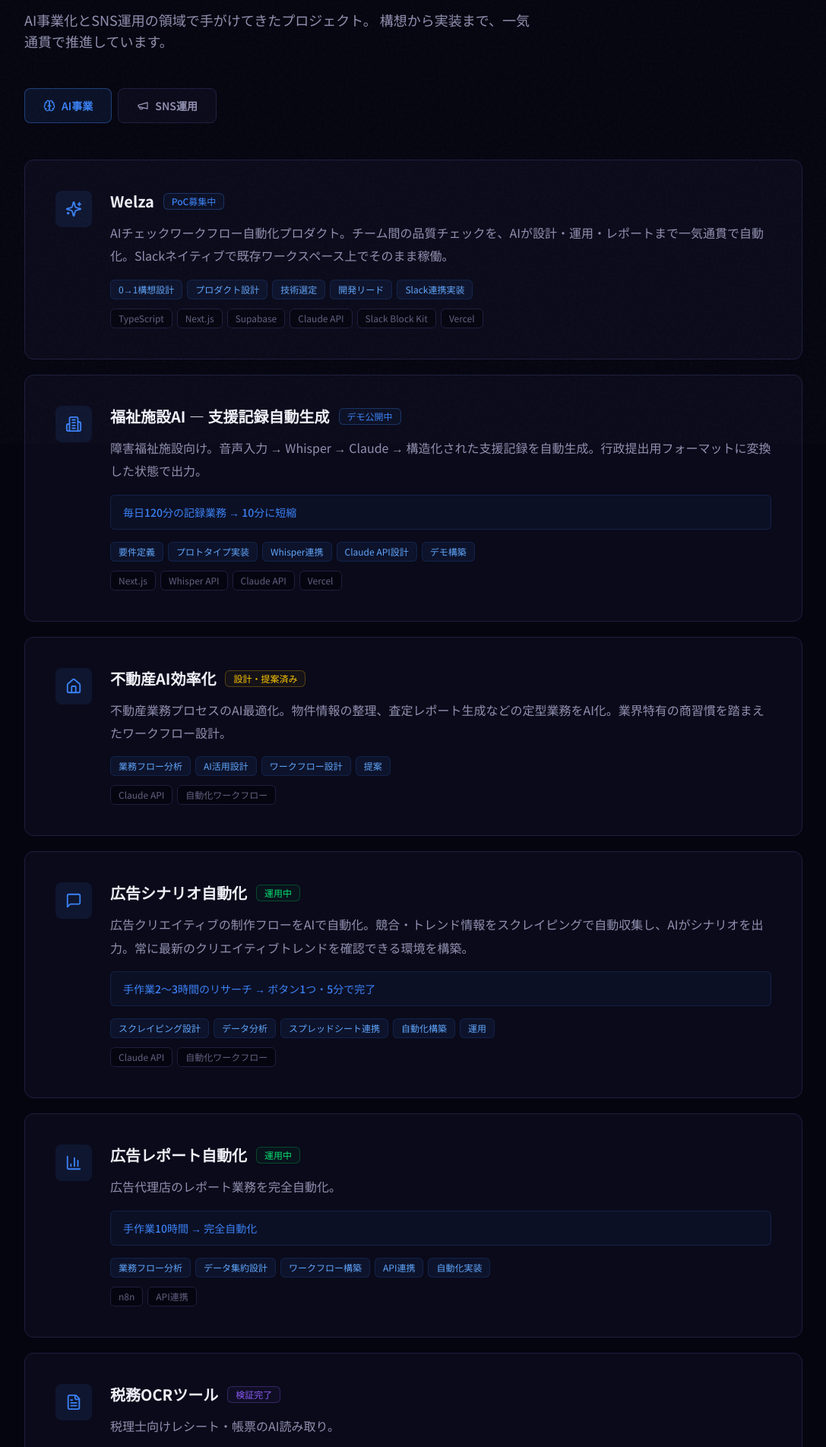
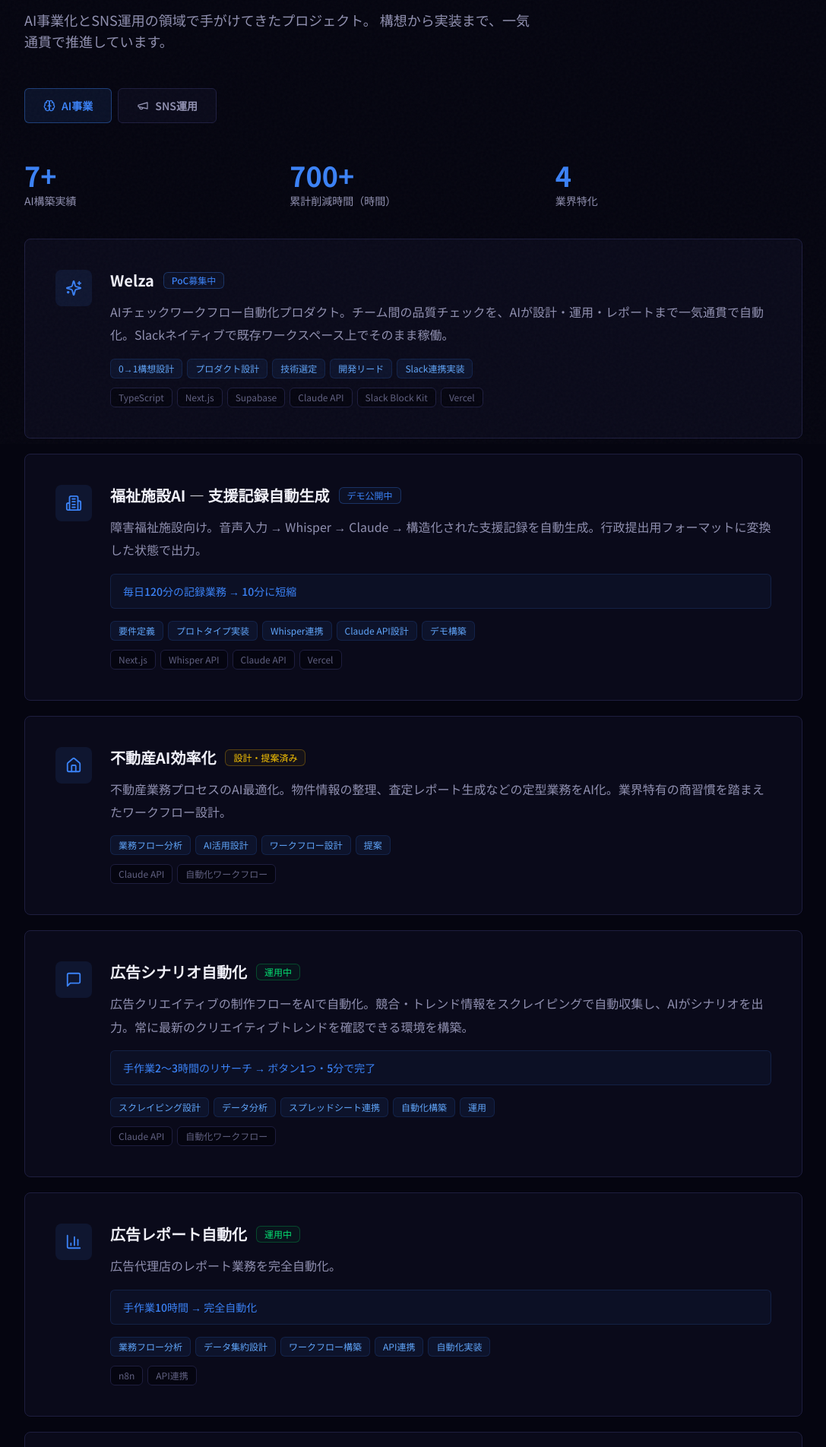
Before and after one commit to Keisuke12488/kuwajima-portfolio, a Next.js app: page /portfolio in a window 1280 px wide. Shown: the part 216-2120 px from the top of the page at 76% size, without its empty margins (96-1183 px from the left). Built offline with nearby package versions, Linux system fonts and the light colour scheme.

Commit message:
デザイン改善+stats更新

```diff
--- a/src/app/about/page.tsx
+++ b/src/app/about/page.tsx
@@ -129,7 +129,7 @@ export default function AboutPage() {
           <StaggerContainer className="grid sm:grid-cols-2 gap-5">
             {strengths.map((s) => (
               <StaggerItem key={s.title}>
-                <div className="rounded-xl border border-border bg-bg-secondary p-7 transition-all duration-300 hover:border-border-light h-full">
+                <div className="rounded-lg border border-border bg-bg-secondary p-7 transition-all duration-300 hover:border-border-light h-full">
                   <div className={`w-10 h-10 rounded-lg flex items-center justify-center ${s.bg} mb-4`}>
                     <s.icon size={20} className={s.color} />
                   </div>
@@ -168,7 +168,7 @@ export default function AboutPage() {
           <StaggerContainer className="grid sm:grid-cols-2 lg:grid-cols-3 gap-5">
             {skills.map((group) => (
               <StaggerItem key={group.category}>
-                <div className="rounded-xl border border-border bg-bg-secondary p-6">
+                <div className="rounded-lg border border-border bg-bg-secondary p-6">
                   <div className="flex items-center gap-2 mb-4">
                     <group.icon size={16} className="text-accent-blue" />
                     <h3
@@ -197,7 +197,7 @@ export default function AboutPage() {
         {/* ===== APPROACH ===== */}
         <section className="mt-24">
           <FadeInSection>
-            <div className="rounded-xl border border-border bg-bg-secondary p-10 md:p-14">
+            <div className="rounded-lg border-l-2 border-l-accent-blue border border-border bg-bg-secondary p-10 md:p-14">
               <p
                 className="text-sm font-medium tracking-wide uppercase text-accent-blue mb-4"
                 style={{ fontFamily: "var(--font-display)" }}
--- a/src/app/contact/page.tsx
+++ b/src/app/contact/page.tsx
@@ -73,7 +73,7 @@ export default function ContactPage() {
 
         {/* LINE CTA - Main */}
         <FadeInSection>
-          <div className="rounded-xl border border-border bg-bg-secondary overflow-hidden">
+          <div className="rounded-lg border border-border bg-bg-secondary overflow-hidden">
             <div className="p-10 md:p-14">
               <div className="flex items-center gap-4 mb-6">
                 <div className="w-14 h-14 rounded-xl flex items-center justify-center" style={{ backgroundColor: "#06C755" }}>
--- a/src/app/globals.css
+++ b/src/app/globals.css
@@ -12,10 +12,8 @@
   --color-text-muted: #606080;
   --color-accent-blue: #3b82f6;
   --color-accent-blue-light: #60a5fa;
-  --color-accent-purple: #8b5cf6;
-  --color-accent-pink: #ec4899;
-  --color-accent-gradient-start: #3b82f6;
-  --color-accent-gradient-end: #ec4899;
+  --color-accent-purple: #d97706;
+  --color-accent-warm: #d97706;
 
   --font-display: "Sora", sans-serif;
   --font-body: "Noto Sans JP", sans-serif;
@@ -49,7 +47,7 @@
 
 @layer components {
   .gradient-text {
-    background: linear-gradient(135deg, var(--color-accent-blue) 0%, var(--color-accent-purple) 50%, var(--color-accent-pink) 100%);
+    background: linear-gradient(135deg, var(--color-accent-blue) 0%, var(--color-accent-blue-light) 100%);
     -webkit-background-clip: text;
     -webkit-text-fill-color: transparent;
     background-clip: text;
--- a/src/app/page.tsx
+++ b/src/app/page.tsx
@@ -25,6 +25,7 @@ const stats = [
   { value: "170万+", label: "総フォロワー" },
   { value: "7+", label: "AI構築実績" },
   { value: "6+", label: "SNSチャンネル運用" },
+  { value: "700+", label: "累計削減時間（時間）" },
 ];
 
 export default function HomePage() {
@@ -38,8 +39,8 @@ export default function HomePage() {
           style={{ background: "var(--color-accent-blue)" }}
         />
         <div
-          className="absolute bottom-1/3 -right-48 w-64 h-64 rounded-full blur-[140px] opacity-8"
-          style={{ background: "var(--color-accent-purple)" }}
+          className="absolute bottom-1/3 -right-48 w-64 h-64 rounded-full blur-[140px] opacity-[0.06]"
+          style={{ background: "var(--color-accent-blue-light)" }}
         />
 
         <div className="relative z-10 mx-auto max-w-5xl px-6 text-center pt-20">
@@ -132,7 +133,7 @@ export default function HomePage() {
           <div className="grid md:grid-cols-2 gap-6">
             {/* AI Domain */}
             <FadeInSection>
-              <div className="rounded-xl border border-border bg-bg-secondary p-8 md:p-10 transition-all duration-300 hover:border-border-light">
+              <div className="rounded-lg border border-border bg-bg-secondary p-8 md:p-10 transition-all duration-300 hover:border-border-light">
                 <div className="flex items-center gap-3 mb-6">
                   <div className="w-10 h-10 rounded-lg flex items-center justify-center bg-accent-blue/10">
                     <Brain size={20} className="text-accent-blue" />
@@ -169,7 +170,7 @@ export default function HomePage() {
 
             {/* SNS Domain */}
             <FadeInSection delay={0.12}>
-              <div className="rounded-xl border border-border bg-bg-secondary p-8 md:p-10 transition-all duration-300 hover:border-border-light">
+              <div className="rounded-lg border border-border bg-bg-secondary p-8 md:p-10 transition-all duration-300 hover:border-border-light">
                 <div className="flex items-center gap-3 mb-6">
                   <div className="w-10 h-10 rounded-lg flex items-center justify-center bg-accent-purple/10">
                     <Megaphone size={20} className="text-accent-purple" />
@@ -212,7 +213,7 @@ export default function HomePage() {
 
       {/* ===== STATS ===== */}
       <section className="py-20 px-6">
-        <StaggerContainer className="mx-auto max-w-4xl grid grid-cols-3 gap-8">
+        <StaggerContainer className="mx-auto max-w-5xl grid grid-cols-2 sm:grid-cols-4 gap-8">
           {stats.map((stat) => (
             <StaggerItem key={stat.label}>
               <p
@@ -231,7 +232,7 @@ export default function HomePage() {
       <section className="py-28 px-6">
         <div className="mx-auto max-w-6xl">
           <FadeInSection>
-            <div className="rounded-xl border border-border bg-bg-secondary overflow-hidden">
+            <div className="rounded-lg border-l-2 border-l-accent-blue border border-border bg-bg-secondary overflow-hidden">
               <div className="p-10 md:p-16">
                 <span
                   className="inline-block text-xs font-medium tracking-wide uppercase text-accent-blue mb-4 px-3 py-1 rounded-md border border-accent-blue/20 bg-accent-blue/5"
--- a/src/app/portfolio/page.tsx
+++ b/src/app/portfolio/page.tsx
@@ -240,7 +240,7 @@ export default function PortfolioPage() {
           <div className="flex gap-2 mb-12">
             <button
               onClick={() => setActiveTab("ai")}
-              className={`flex items-center gap-2 px-6 py-3 rounded-lg text-sm font-semibold transition-all duration-300 border ${
+              className={`flex items-center gap-2 px-6 py-3 rounded-md text-sm font-semibold transition-all duration-300 border ${
                 activeTab === "ai"
                   ? "border-accent-blue/40 bg-accent-blue/10 text-accent-blue"
                   : "border-border bg-bg-secondary text-text-secondary hover:border-border-light hover:text-text-primary"
@@ -252,7 +252,7 @@ export default function PortfolioPage() {
             </button>
             <button
               onClick={() => setActiveTab("sns")}
-              className={`flex items-center gap-2 px-6 py-3 rounded-lg text-sm font-semibold transition-all duration-300 border ${
+              className={`flex items-center gap-2 px-6 py-3 rounded-md text-sm font-semibold transition-all duration-300 border ${
                 activeTab === "sns"
                   ? "border-accent-purple/40 bg-accent-purple/10 text-accent-purple"
                   : "border-border bg-bg-secondary text-text-secondary hover:border-border-light hover:text-text-primary"
@@ -275,12 +275,33 @@ export default function PortfolioPage() {
             exit={{ opacity: 0, y: -12 }}
             transition={{ duration: 0.25, ease: "easeInOut" }}
           >
+          {/* AI実績サマリー */}
+          <FadeInSection>
+            <div className="grid grid-cols-2 sm:grid-cols-3 gap-6 mb-10">
+              {[
+                { value: "7+", label: "AI構築実績" },
+                { value: "700+", label: "累計削減時間（時間）" },
+                { value: "4", label: "業界特化" },
+              ].map((stat) => (
+                <div key={stat.label}>
+                  <p
+                    className="text-3xl md:text-4xl font-bold text-accent-blue mb-1"
+                    style={{ fontFamily: "var(--font-display)" }}
+                  >
+                    {stat.value}
+                  </p>
+                  <p className="text-sm text-text-secondary">{stat.label}</p>
+                </div>
+              ))}
+            </div>
+          </FadeInSection>
+
           <StaggerContainer className="space-y-5">
             {aiProjects.map((project) => {
               const statusClass = statusColors[project.status] || "border-border bg-bg-primary text-text-muted";
               return (
                 <StaggerItem key={project.title}>
-                  <div className="rounded-xl border border-border bg-bg-secondary p-8 md:p-10 transition-all duration-300 hover:border-border-light">
+                  <div className="rounded-lg border border-border bg-bg-secondary p-8 md:p-10 transition-all duration-300 hover:border-border-light">
                     <div className="flex flex-col md:flex-row md:items-start gap-6">
                       <div className="w-12 h-12 rounded-lg flex items-center justify-center shrink-0 bg-accent-blue/10">
                         <project.icon size={22} className="text-accent-blue" />
@@ -388,7 +409,7 @@ export default function PortfolioPage() {
                   {category.channels.map((channel) => (
                     <div
                       key={channel.name}
-                      className="rounded-xl border border-border bg-bg-secondary p-6 md:p-8 transition-all duration-300 hover:border-border-light"
+                      className="rounded-lg border border-border bg-bg-secondary p-6 md:p-8 transition-all duration-300 hover:border-border-light"
                     >
                       <div className="flex flex-col sm:flex-row sm:items-start sm:justify-between gap-4 mb-4">
                         <div>
```
